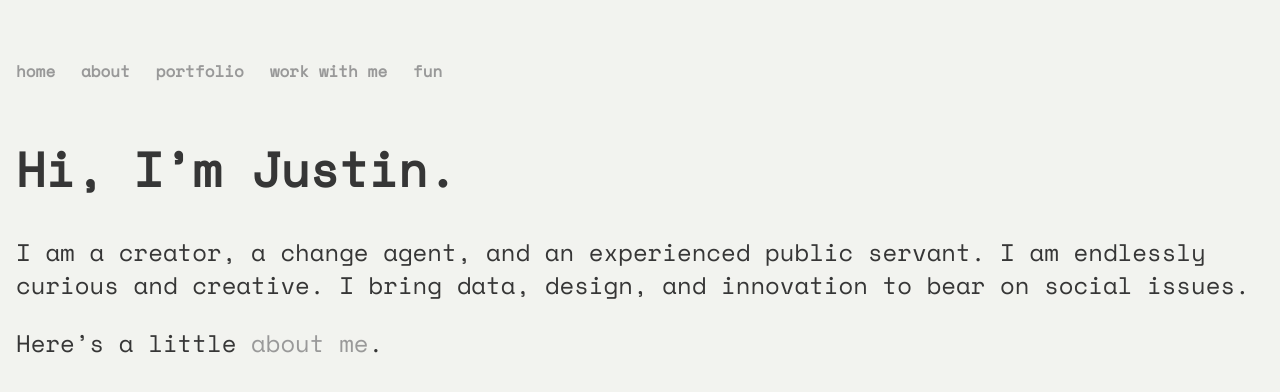
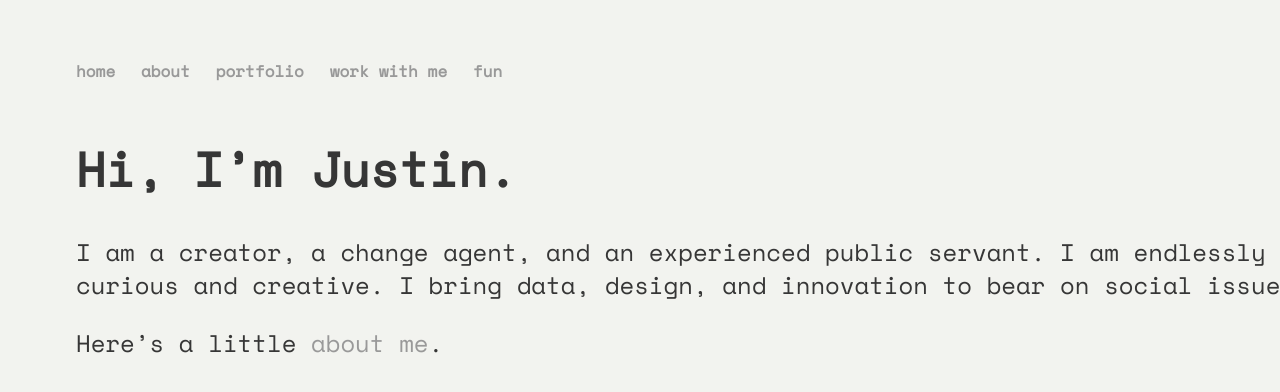
Before and after one commit to jtelszasz/jtelszasz.github.io, a Jekyll site: the page built from index.md, in a window 1280 px wide. Shown: the top 392 px of the page. Built offline with Jekyll 4.4.1, drawn with Linux system fonts in a browser that asks for light colours.

Commit message:
card format

```diff
--- a/assets/css/styles2.css
+++ b/assets/css/styles2.css
@@ -1,5 +1,5 @@
 body {
-  margin: 60px auto;
+  margin: 60px 60px;
   width: 100%;
   background-color: #f2f3ef;
   color: #363636;
```
